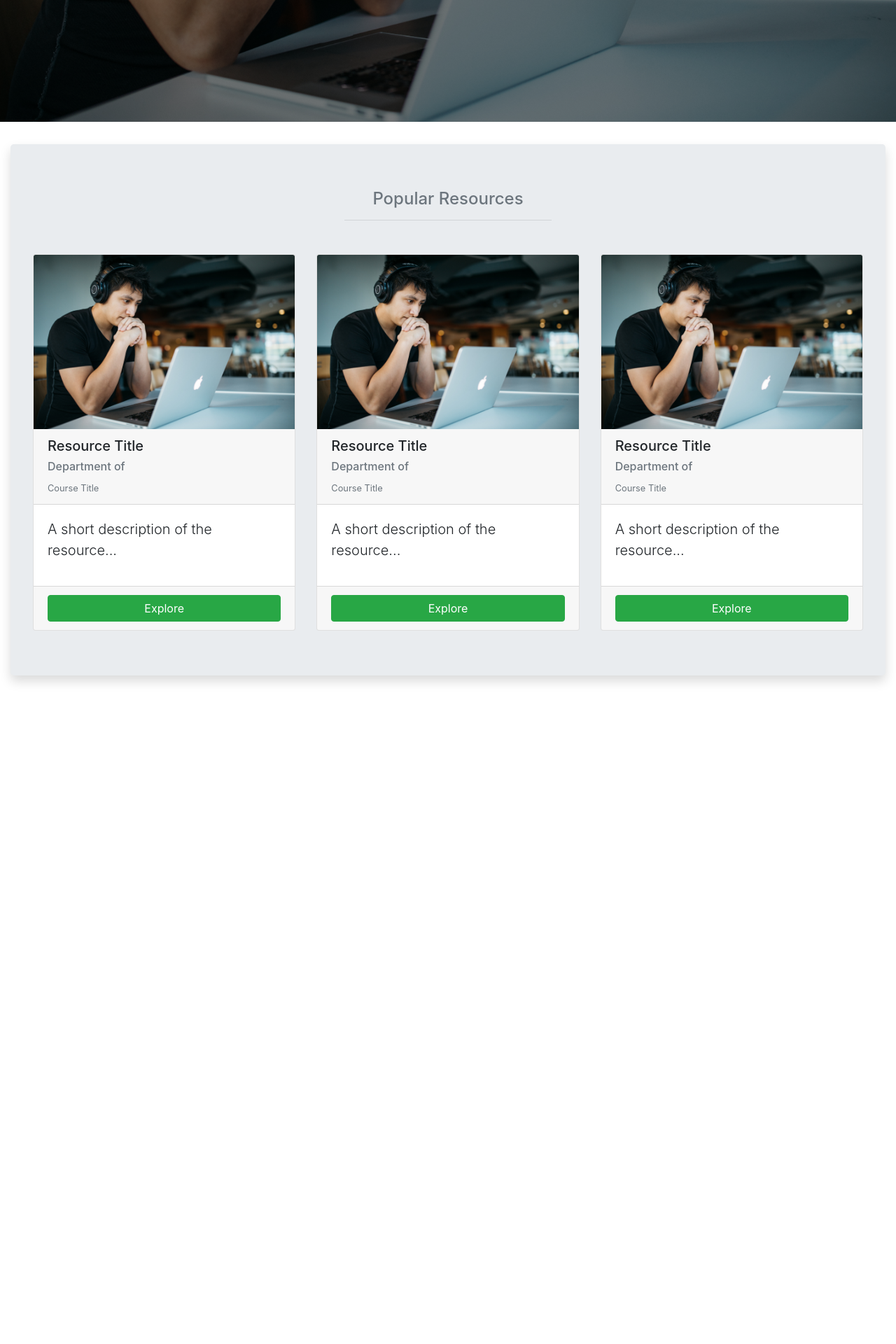
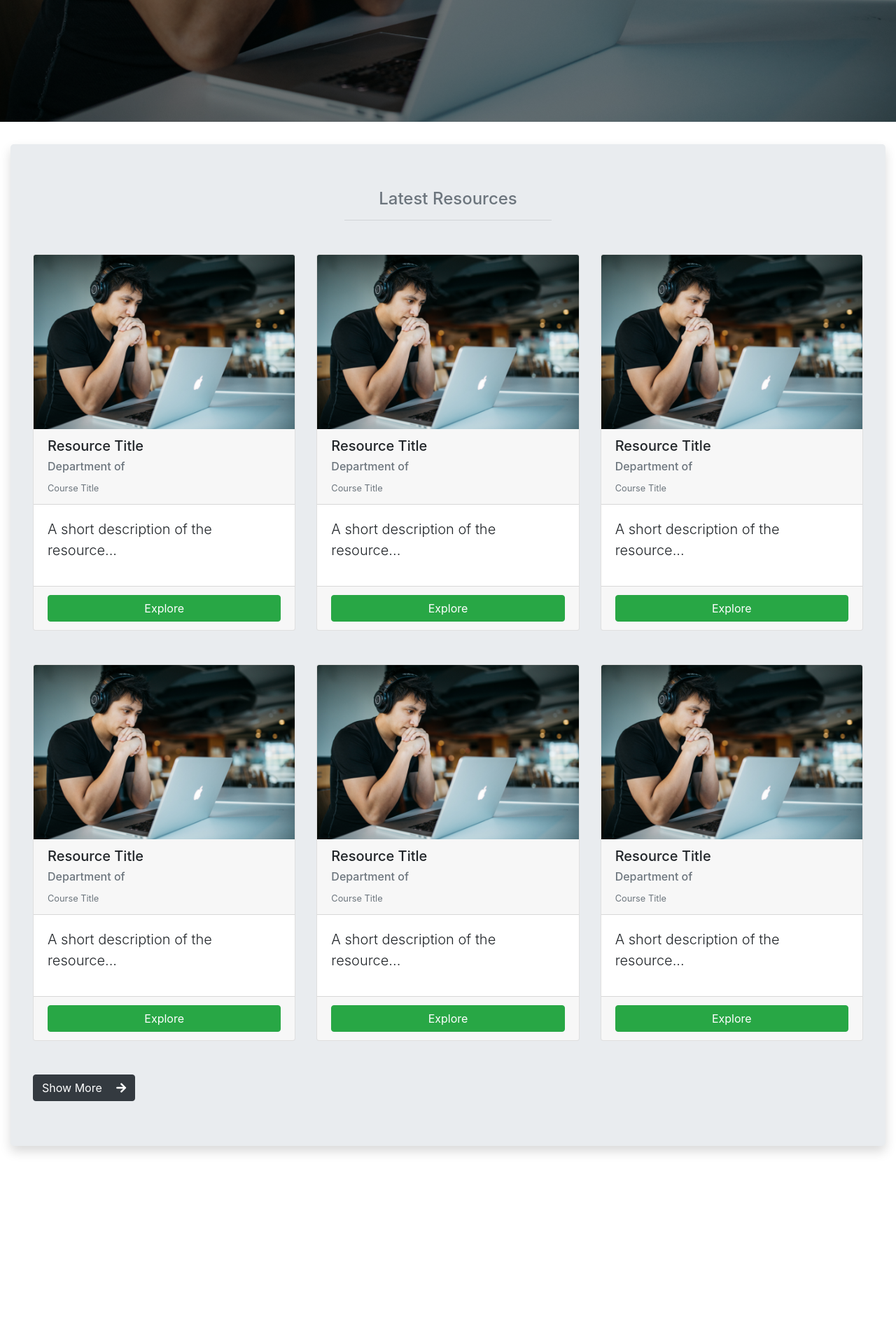
Before and after one commit to STEMCoders-ABU/project1, a CodeIgniter app: page /project1/ in a window 1280 px wide. Shown: the part 760-2680 px from the top of the page at 70% size. Before the commit the page ends 1736 px from the top, so only its background shows below. Run offline with CodeIgniter, Linux system fonts and the light colour scheme.

Commit message:
Update index.php

```diff
--- a/application/views/pages/index.php
+++ b/application/views/pages/index.php
@@ -10,7 +10,7 @@
 
 <div class="index-contents mt-5">
     <div class="jumbotron shadow shadow-sm">
-        <h4 class="text-center text-dark text-muted">Popular Resources</h4>
+        <h4 class="text-center text-dark text-muted">Latest Resources</h4>
         <hr class="bg-muted w-25">
 
         <div class="card-deck mt-5">
@@ -76,6 +76,75 @@
                     <a href="<?= site_url(); ?>" class="btn btn-success btn-block">Explore</a>
                 </div>
             </div><!-- /card -->
+        </div><!-- /card-deck -->
+
+        <div class="card-deck mt-md-5">
+            <div class="card">
+                <img class="card-img-top img-fluid" alt="Resource Cover Photo" src="<?= base_url('assets/imgs/header.jpg'); ?>">
+                <div class="card-header t">
+                    <h5>Resource Title</h5>
+                    <div class="text-muted">
+                        <h6>Department of </h6>
+                        <small>Course Title</small>
+                    </div>
+                </div>
+
+                <div class="card-body">
+                    <p class="lead text-left alex-font">
+                        A short description of the resource...
+                    </p>
+                </div>
+
+                <div class="card-footer">
+                    <a href="<?= site_url(); ?>" class="btn btn-success btn-block">Explore</a>
+                </div>
+            </div><!-- /card -->
+
+            <div class="card">
+                <img class="card-img-top img-fluid" alt="Resource Cover Photo" src="<?= base_url('assets/imgs/header.jpg'); ?>">
+                <div class="card-header t">
+                    <h5>Resource Title</h5>
+                    <div class="text-muted">
+                        <h6>Department of </h6>
+                        <small>Course Title</small>
+                    </div>
+                </div>
+
+                <div class="card-body">
+                    <p class="lead text-left alex-font">
+                        A short description of the resource...
+                    </p>
+                </div>
+
+                <div class="card-footer">
+                    <a href="<?= site_url(); ?>" class="btn btn-success btn-block">Explore</a>
+                </div>
+            </div><!-- /card -->
+
+            <div class="card">
+                <img class="card-img-top img-fluid" alt="Resource Cover Photo" src="<?= base_url('assets/imgs/header.jpg'); ?>">
+                <div class="card-header t">
+                    <h5>Resource Title</h5>
+                    <div class="text-muted">
+                        <h6>Department of </h6>
+                        <small>Course Title</small>
+                    </div>
+                </div>
+
+                <div class="card-body">
+                    <p class="lead text-left alex-font">
+                        A short description of the resource...
+                    </p>
+                </div>
+
+                <div class="card-footer">
+                    <a href="<?= site_url(); ?>" class="btn btn-success btn-block">Explore</a>
+                </div>
+            </div><!-- /card -->
+        </div><!-- /card-deck -->
+
+        <div class="mt-5">
+            <a href="<?= site_url(); ?>" class="btn btn-dark stretch-on-hover">Show More <span class="fas fa-arrow-right ml-3"></a></a>
         </div>
     </div>
 
```
